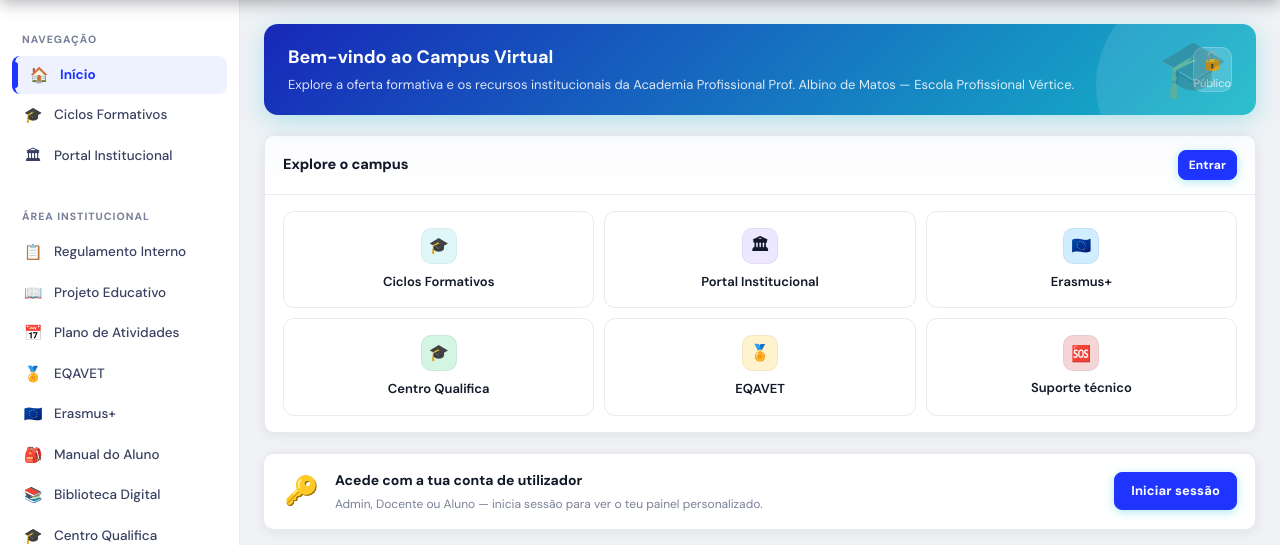
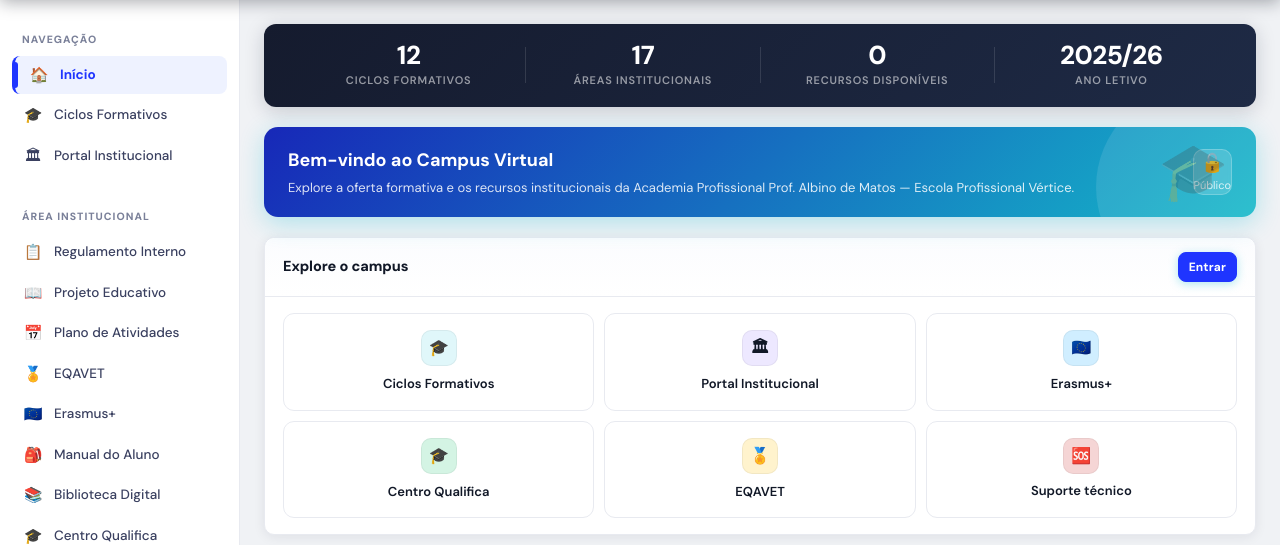
Before and after one commit to marcbarceloruiz/MoodleAcademy, a Flask app: page / in a window 1280 px wide. Shown: the part 60-605 px from the top of the page. Run offline with Flask 3, Linux system fonts and the light colour scheme; data that the repository does not hold is empty; some libraries are stand-ins or nearby versions.

Commit message:
feat: visual improvements — stats bar, area colors, section accents, tipo borders

```diff
--- a/routes/dashboard_routes.py
+++ b/routes/dashboard_routes.py
@@ -12,6 +12,8 @@ sem rebentar a página.
 """
 
 from flask import Blueprint, render_template, session, url_for
+from extensions import db
+from sqlalchemy import text
 
 from decorators import login_required
 from services.data_service import (
@@ -110,6 +112,13 @@ def dashboard():
     elif is_aluno:
         mis_cursos = _cursos_do_aluno(None)
 
+    try:
+        n_ciclos   = db.session.execute(text("SELECT COUNT(*) FROM ciclos_formativos WHERE activo=1")).scalar() or 12
+        n_areas    = db.session.execute(text("SELECT COUNT(*) FROM areas_institucionais WHERE ativo=1")).scalar() or 17
+        n_recursos = db.session.execute(text("SELECT COUNT(*) FROM recursos_disciplina WHERE visible=1")).scalar() or 0
+    except Exception:
+        n_ciclos, n_areas, n_recursos = 12, 17, 0
+
     return render_template(
         'dashboard.html',
         usuario=usuario,
@@ -122,6 +131,9 @@ def dashboard():
         tarefas_pendentes=tarefas_pendentes,
         format_date=format_date,
         format_date_short=format_date_short,
+        n_ciclos=n_ciclos,
+        n_areas=n_areas,
+        n_recursos=n_recursos,
     )
 
 
--- a/static/css/polish.css
+++ b/static/css/polish.css
@@ -1341,3 +1341,108 @@ main > .hero,
 main > .welcome-banner:first-child {
   margin-top: 0 !important;
 }
+
+/* ════════════════ 28. STATS BAR ════════════════ */
+
+.plataforma-stats {
+  display: flex;
+  align-items: center;
+  justify-content: center;
+  gap: 0;
+  background: linear-gradient(135deg, var(--appam-navy) 0%, #1e2a45 100%);
+  border-radius: 12px;
+  padding: 18px 28px;
+  margin-bottom: 20px;
+  box-shadow: 0 4px 20px rgba(15, 23, 42, .18);
+}
+
+.pstat {
+  flex: 1;
+  text-align: center;
+  padding: 0 20px;
+}
+
+.pstat-num {
+  font-size: 26px;
+  font-weight: 800;
+  color: #ffffff;
+  letter-spacing: -.5px;
+  line-height: 1;
+  margin-bottom: 4px;
+}
+
+.pstat-lbl {
+  font-size: 11px;
+  font-weight: 600;
+  color: rgba(255,255,255,.55);
+  text-transform: uppercase;
+  letter-spacing: .8px;
+}
+
+.pstat-divider {
+  width: 1px;
+  height: 36px;
+  background: rgba(255,255,255,.12);
+  flex-shrink: 0;
+}
+
+/* ════════════════ 29. CICLO CARDS POR ÁREA ════════════════ */
+
+.ciclo-area-social    .ciclo-card-head { background: linear-gradient(135deg, #f0fdf4 0%, #dcfce7 100%); border-bottom: 2px solid #4ade80; }
+.ciclo-area-social    .ciclo-card-head h3 { color: #166534 !important; }
+.ciclo-area-social    .ciclo-card-head div[style] { color: #16a34a; }
+
+.ciclo-area-industrial .ciclo-card-head { background: linear-gradient(135deg, #fff7ed 0%, #fed7aa 100%); border-bottom: 2px solid #fb923c; }
+.ciclo-area-industrial .ciclo-card-head h3 { color: #9a3412 !important; }
+.ciclo-area-industrial .ciclo-card-head div[style] { color: #ea580c; }
+
+.ciclo-area-madeira   .ciclo-card-head { background: linear-gradient(135deg, #fefce8 0%, #fef08a 100%); border-bottom: 2px solid #ca8a04; }
+.ciclo-area-madeira   .ciclo-card-head h3 { color: #713f12 !important; }
+.ciclo-area-madeira   .ciclo-card-head div[style] { color: #a16207; }
+
+.ciclo-area-design    .ciclo-card-head { background: linear-gradient(135deg, #faf5ff 0%, #e9d5ff 100%); border-bottom: 2px solid #a855f7; }
+.ciclo-area-design    .ciclo-card-head h3 { color: #581c87 !important; }
+.ciclo-area-design    .ciclo-card-head div[style] { color: #9333ea; }
+
+.ciclo-area-informatica .ciclo-card-head { background: linear-gradient(135deg, #eff6ff 0%, #bfdbfe 100%); border-bottom: 2px solid #3b82f6; }
+.ciclo-area-informatica .ciclo-card-head h3 { color: #1e3a8a !important; }
+.ciclo-area-informatica .ciclo-card-head div[style] { color: #2563eb; }
+
+.ciclo-area-efa       .ciclo-card-head { background: linear-gradient(135deg, #ecfeff 0%, #a5f3fc 100%); border-bottom: 2px solid #06b6d4; }
+.ciclo-area-efa       .ciclo-card-head h3 { color: #164e63 !important; }
+.ciclo-area-efa       .ciclo-card-head div[style] { color: #0891b2; }
+
+/* ════════════════ 30. SECCIONES DE DISCIPLINA POR TIPO ════════════════ */
+
+.seccion-informacao-geral  > .card-head { border-left: 4px solid #3b82f6; }
+.seccion-informacao-geral  > .card-head h3::before { content: "📋 "; }
+
+.seccion-conteudos         > .card-head { border-left: 4px solid #10b981; }
+.seccion-conteudos         > .card-head h3::before { content: "📚 "; }
+
+.seccion-avaliacao         > .card-head { border-left: 4px solid #f59e0b; }
+.seccion-avaliacao         > .card-head h3::before { content: "✏️ "; }
+
+.seccion-evidencias        > .card-head { border-left: 4px solid #8b5cf6; }
+.seccion-evidencias        > .card-head h3::before { content: "📁 "; }
+
+.seccion-comunicacao       > .card-head { border-left: 4px solid #06b6d4; }
+.seccion-comunicacao       > .card-head h3::before { content: "💬 "; }
+
+/* ════════════════ 31. RECURSOS POR TIPO ════════════════ */
+
+.disciplina-row[data-tipo="documento"]    { border-left: 3px solid #3b82f6; }
+.disciplina-row[data-tipo="lectura"]      { border-left: 3px solid #10b981; }
+.disciplina-row[data-tipo="video"]        { border-left: 3px solid #ef4444; }
+.disciplina-row[data-tipo="tarea"]        { border-left: 3px solid #f59e0b; }
+.disciplina-row[data-tipo="foro"]         { border-left: 3px solid #06b6d4; }
+.disciplina-row[data-tipo="cuestionario"] { border-left: 3px solid #8b5cf6; }
+.disciplina-row[data-tipo="evidencia"]    { border-left: 3px solid #6366f1; }
+
+.disciplina-row[data-tipo="documento"]:hover    { background: #eff6ff; }
+.disciplina-row[data-tipo="lectura"]:hover      { background: #f0fdf4; }
+.disciplina-row[data-tipo="video"]:hover        { background: #fff5f5; }
+.disciplina-row[data-tipo="tarea"]:hover        { background: #fffbeb; }
+.disciplina-row[data-tipo="foro"]:hover         { background: #ecfeff; }
+.disciplina-row[data-tipo="cuestionario"]:hover { background: #faf5ff; }
+.disciplina-row[data-tipo="evidencia"]:hover    { background: #f5f3ff; }
--- a/templates/ciclos.html
+++ b/templates/ciclos.html
@@ -54,7 +54,7 @@
 {% if ciclos %}
   <div class="ciclos-grid">
     {% for c in ciclos %}
-      <article class="ciclo-card">
+      <article class="ciclo-card ciclo-area-{{ c.area }}">
         <div class="ciclo-card-head">
           <div style="font-size:26px;margin-bottom:8px">
             {{ c._icono }}
--- a/templates/dashboard.html
+++ b/templates/dashboard.html
@@ -4,6 +4,29 @@
 {% block hero_title %}Campus Virtual{% endblock %}
 
 {% block content %}
+
+<!-- Barra de estatísticas da plataforma -->
+<div class="plataforma-stats no-print">
+  <div class="pstat">
+    <div class="pstat-num">{{ n_ciclos }}</div>
+    <div class="pstat-lbl">Ciclos Formativos</div>
+  </div>
+  <div class="pstat-divider"></div>
+  <div class="pstat">
+    <div class="pstat-num">{{ n_areas }}</div>
+    <div class="pstat-lbl">Áreas Institucionais</div>
+  </div>
+  <div class="pstat-divider"></div>
+  <div class="pstat">
+    <div class="pstat-num">{{ "{:,}".format(n_recursos).replace(",", ".") }}</div>
+    <div class="pstat-lbl">Recursos Disponíveis</div>
+  </div>
+  <div class="pstat-divider"></div>
+  <div class="pstat">
+    <div class="pstat-num">2025/26</div>
+    <div class="pstat-lbl">Ano Letivo</div>
+  </div>
+</div>
 
 {# ── ADMINISTRADOR ─────────────────────────────────────────── #}
 {% if session_is_admin %}
--- a/templates/disciplina_detail.html
+++ b/templates/disciplina_detail.html
@@ -87,7 +87,7 @@
 <!-- Secções da disciplina -->
 {% if disciplina.secciones %}
   {% for seccion in disciplina.secciones %}
-    <section class="card mb-20" id="{{ seccion.slug }}">
+    <section class="card mb-20 seccion-{{ seccion.slug }}" id="{{ seccion.slug }}">
       <div class="card-head">
         <div>
           <h3>{{ seccion.titulo }}</h3>
@@ -107,7 +107,7 @@
       <div class="card-body" style="padding:0">
         {% if seccion.recursos %}
           {% for recurso in seccion.recursos %}
-            <div class="disciplina-row">
+            <div class="disciplina-row" data-tipo="{{ recurso.tipo }}">
               <div class="ai-icon ai-video">
                 {{ recurso._icono }}
               </div>
```
